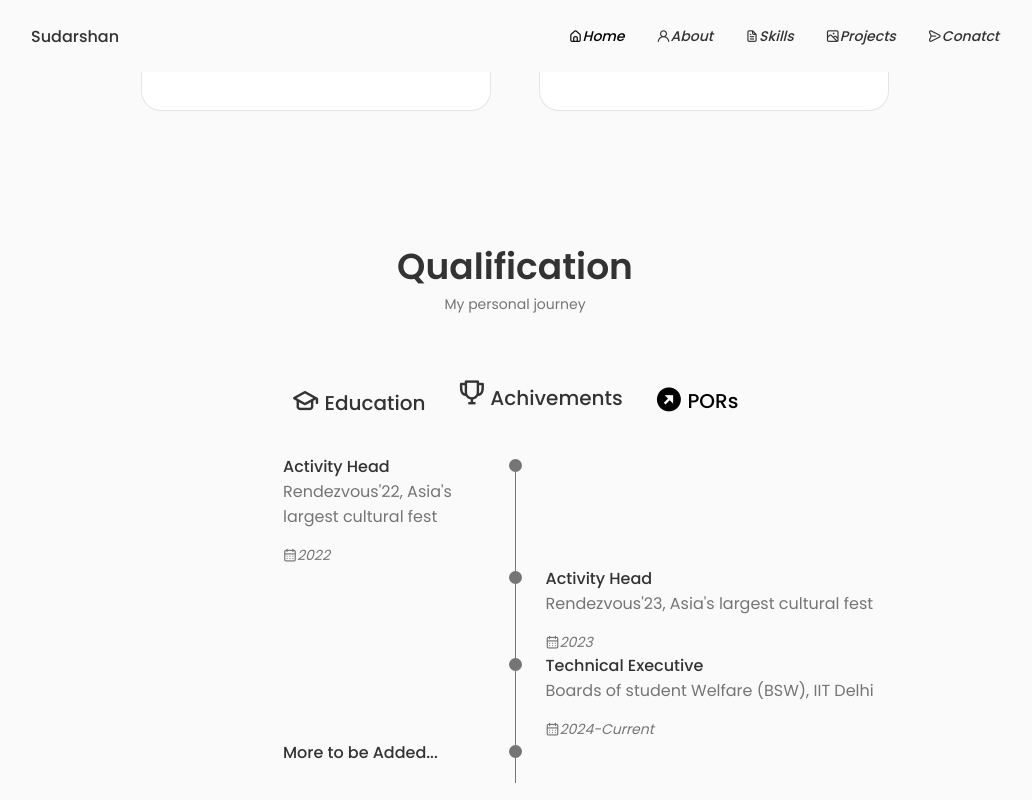
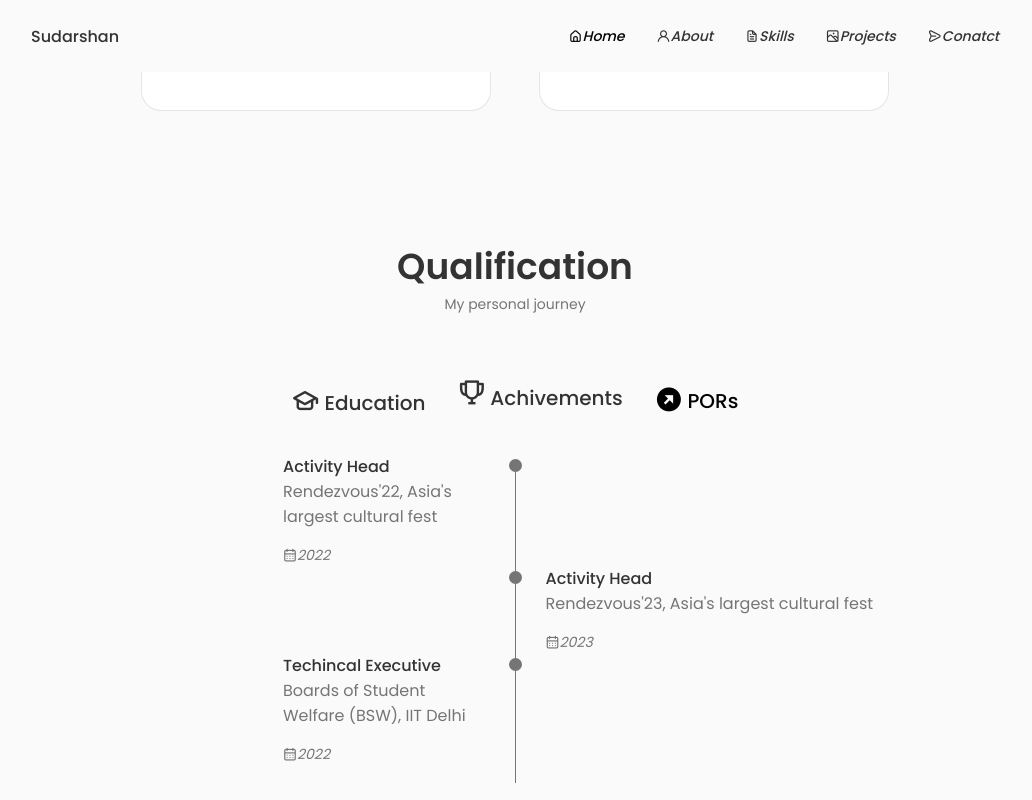
Before and after one commit to Sudarshan50/My-Portfolio, a React (Create React App) app: page / in a window 1280 px wide. Both pictures are taken after a click on the element "PORs". Shown: the part 1730-2530 px from the top of the page, without its empty margins (125-1157 px from the left). Built offline with nearby package versions, Linux system fonts and the light colour scheme.

Commit message:
bug fixed,page updated

```diff
--- a/src/components/qualification/Qualification.js
+++ b/src/components/qualification/Qualification.js
@@ -179,9 +179,10 @@ const Qualification = () => {
               </div>
             </div>
 
+
             <div className="qualification__data">
-              <div></div>
-              <div>
+            <div></div>
+            <div>
                 <span className="qualification__rounder"></span>
                 <span className="qualification__line"></span>
               </div>
@@ -198,29 +199,15 @@ const Qualification = () => {
               </div>
             </div>
             <div className="qualification__data">
-              <div></div>
-              <div>
-                <span className="qualification__rounder"></span>
-                <span className="qualification__line"></span>
-              </div>
-              <div>
-                <h3 className="qualification__title">
-                    Technical Executive
-                </h3>
+              <div className="qualification__descr">
+                <h3 className="qualification__title">Techincal Executive</h3>
                 <span className="qualification__subtitle">
-                    Boards of student Welfare (BSW), IIT Delhi
+                Boards of Student Welfare (BSW), IIT Delhi
                 </span>
                 <div className="qualification__calendar">
-                  <i className="uil uil-calendar-alt">2024-Current</i>
+                  <i className="uil uil-calendar-alt">2022</i>
                 </div>
               </div>
-            </div>
-            <div className="qualification__data">
-              <div className="qualification__descr">
-                <h3 className="qualification__title">
-                More to be Added...
-                </h3>
-                </div>
               <div>
                 <span className="qualification__rounder"></span>
                 <span className="qualification__line"></span>
```
